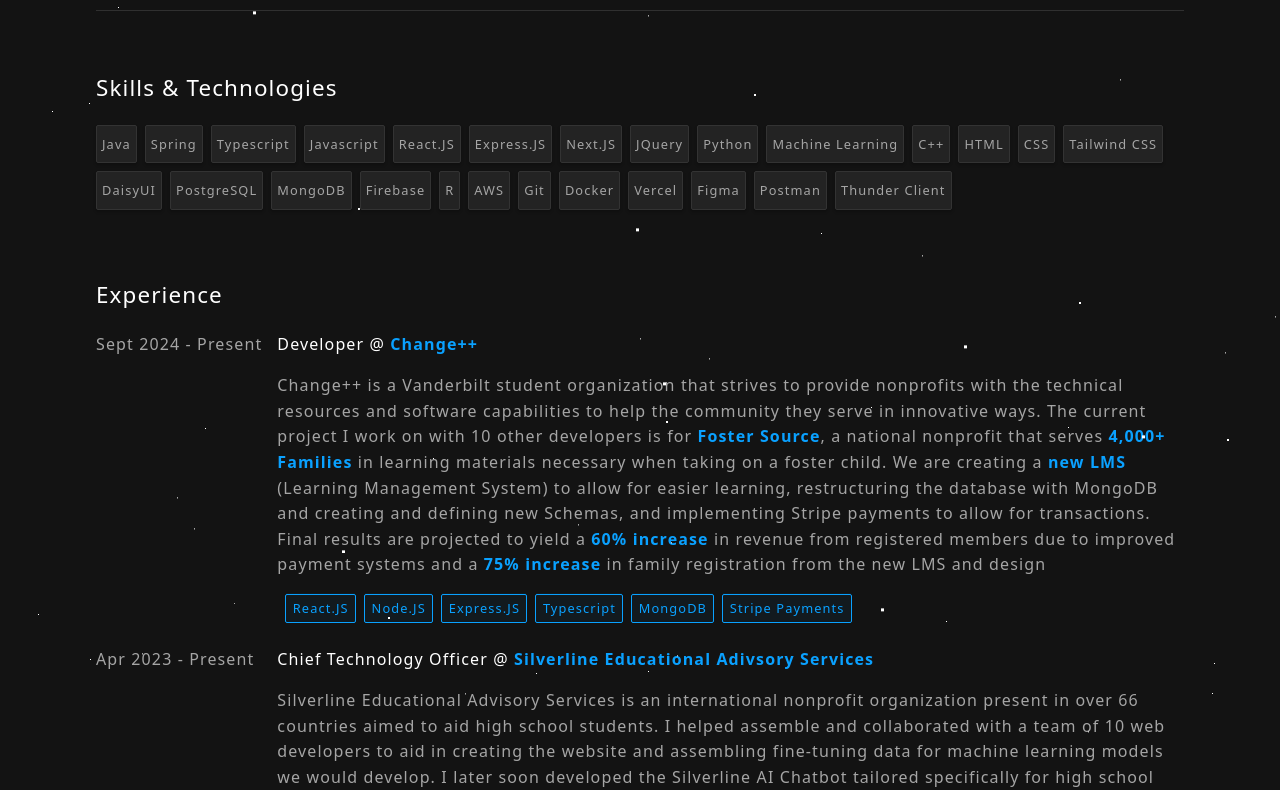
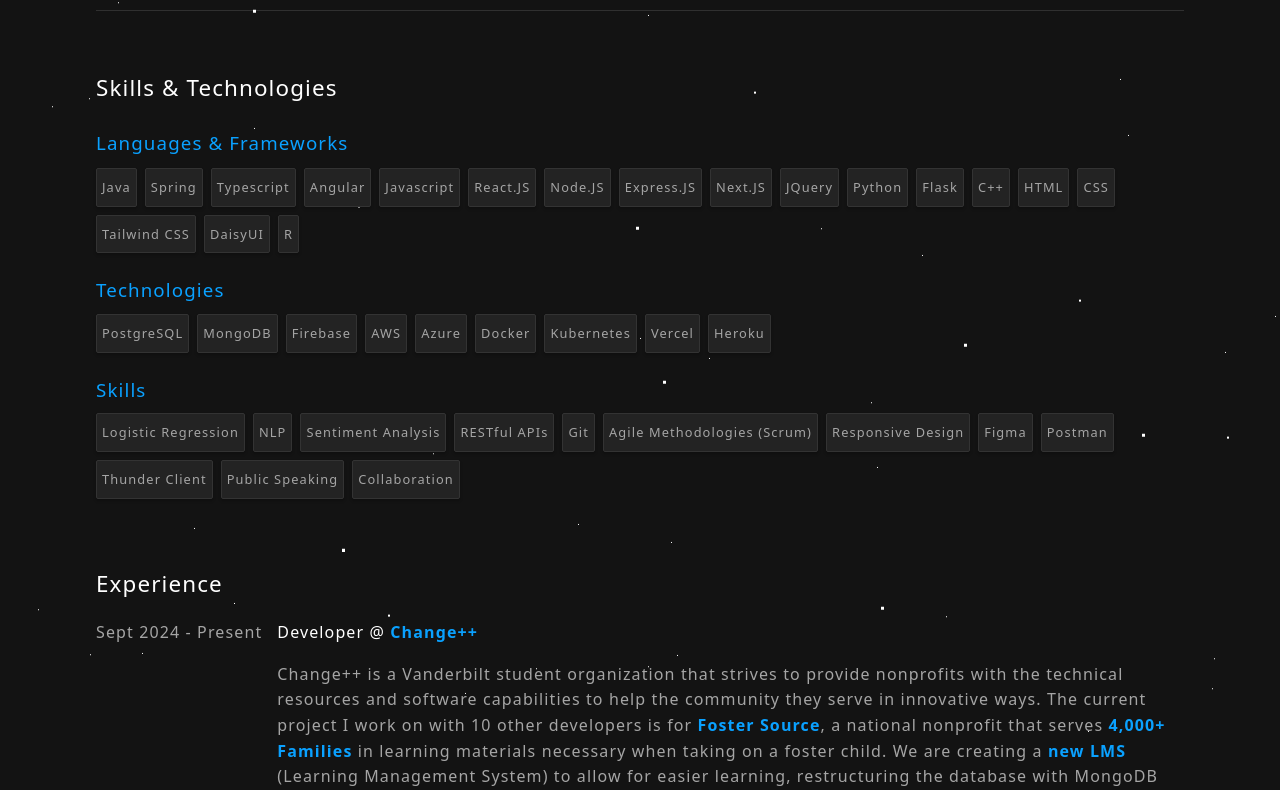
Before and after one commit to ashrit-ram-anala/Portfolio, a React (Vite) app in the folder client/: page / in a window 1280 px wide. Shown: the part 1358-2148 px from the top of the page. Built offline with nearby package versions, Linux system fonts and the light colour scheme.

Commit message:
updated skills section

```diff
--- a/client/src/App.jsx
+++ b/client/src/App.jsx
@@ -15,7 +15,6 @@
     });
 
     return () => {
-      // Destroy Typed instance during cleanup to stop animation
       typed.destroy();
     };
   }, []);
@@ -175,13 +174,6 @@
           <li>
             <a href="#work">
             <svg fill="#00000" height="30px" width="30px" version="1.1" id="Layer_1" xmlns="http://www.w3.org/2000/svg" xmlns:xlink="http://www.w3.org/1999/xlink" viewBox="-76.81 -76.81 665.66 665.66" xml:space="preserve" stroke="#000000" stroke-width="0.0051204"><g  id="SVGRepo_bgCarrier" stroke-width="0" transform="translate(0,0), scale(1)"><rect className="phone" x="-76.81" y="-76.81" width="665.66" height="665.66" rx="332.83" fill="#a5a5a5" strokewidth="0"></rect></g><g id="SVGRepo_tracerCarrier" stroke-linecap="round" stroke-linejoin="round" stroke="#CCCCCC" stroke-width="2.04816"></g><g id="SVGRepo_iconCarrier"> <g> <g> <path d="M508.933,146.807l-42.347-42.347c-4.267-4.053-10.88-4.053-15.147,0L256.027,300.193L60.507,104.46 c-4.267-4.053-10.88-4.053-15.147,0L3.12,146.807c-4.16,4.16-4.16,10.88,0,15.04L248.453,407.5c4.16,4.16,10.88,4.16,15.04,0 l245.333-245.653C513.093,157.687,513.093,150.967,508.933,146.807z M256.027,384.887L25.733,154.38l27.2-27.307l195.52,195.733 c4.267,4.053,10.88,4.053,15.147,0l195.52-195.733l27.2,27.307L256.027,384.887z"></path> </g> </g> </g></svg>
-
-
-
-
-
-
-
             </a>
           </li>
         </ul>
@@ -331,8 +323,10 @@
   <section>
     <div className="skills">
       <p className="title">Skills &amp; Technologies</p>
+
+      <p className="specifics1">Languages & Frameworks</p>
       <ul>
-        <li>
+      <li>
           <a>Java</a>
         </li>
         <li>
@@ -342,10 +336,16 @@
           <a>Typescript</a>
         </li>
         <li>
+          <a>Angular</a>
+        </li>
+        <li>
           <a>Javascript</a>
         </li>
         <li>
           <a>React.JS</a>
+        </li>
+        <li>
+          <a>Node.JS</a>
         </li>
         <li>
           <a>Express.JS</a>
@@ -360,7 +360,7 @@
           <a>Python</a>
         </li>
         <li>
-          <a>Machine Learning</a>
+          <a>Flask</a>
         </li>
         <li>
           <a>C++</a>
@@ -378,6 +378,13 @@
           <a>DaisyUI</a>
         </li>
         <li>
+          <a>R</a>
+        </li>
+      </ul>
+
+      <p className="specifics">Technologies</p>
+      <ul>
+        <li>
           <a>PostgreSQL</a>
         </li>
         <li>
@@ -387,19 +394,47 @@
           <a>Firebase</a>
         </li>
         <li>
-          <a>R</a>
+          <a>AWS</a>
         </li>
         <li>
-          <a>AWS</a>
+          <a>Azure</a>
+        </li>
+        <li>
+          <a>Docker</a>
+        </li>
+        <li>
+          <a>Kubernetes</a>
+        </li>
+        <li>
+          <a>Vercel</a>
+        </li>
+        <li>
+          <a>Heroku</a>
+        </li>
+      </ul>
+
+      <p className="specifics">Skills</p>
+      <ul>
+        <li>
+          <a>Logistic Regression</a>
+        </li>
+        <li>
+          <a>NLP</a>
+        </li>
+        <li>
+          <a>Sentiment Analysis</a>
+        </li>
+        <li>
+          <a>RESTful APIs</a>
         </li>
         <li>
           <a>Git</a>
         </li>
         <li>
-          <a>Docker</a>
+          <a>Agile Methodologies (Scrum)</a>
         </li>
         <li>
-          <a>Vercel</a>
+          <a>Responsive Design</a>
         </li>
         <li>
           <a>Figma</a>
@@ -409,6 +444,12 @@
         </li>
         <li>
           <a>Thunder Client</a>
+        </li>
+        <li>
+          <a>Public Speaking</a>
+        </li>
+        <li>
+          <a>Collaboration</a>
         </li>
       </ul>
     </div>
@@ -651,7 +692,7 @@
         <div className="card-details">
           <p className="text-title" style={{textAlign:"center"}}>VANDERBILT SCHEDULER</p>
           <div className="text-body">
-            This is a current work in progress application that utilizes a web scraper to scrape the Vanderbilt University finals schedule PDF and generate a table in PostgreSQL. The WebApp allows students to search a course and see the time of their final and add it to their calender without having to manually and tediously search through the given PDF.
+            This is a current work in progress application that utilizes a web scraper to scrape the Vanderbilt University finals schedule PDF and generate a table in PostgreSQL. The WebApp allows students to search a course and see the time of their final and add it to their calendar without having to manually and tediously search through the given PDF.
           </div>
           <div className="op-tech-stack" style={{color: "white", textAlign: 'center' }}>JAVA SPRING ANGULAR TYPESCRIPT POSTGRESQL FIREBASE TAILWIND</div>
         </div>
@@ -905,6 +946,7 @@
     <footer className="footer">
       <span>© 2024 Ashrit Ram Anala</span>
       <div className="footer-social">
+
         <a href="https://github.com/ashrit-ram-anala" target="_blank">
           <svg
             className="github"
```
